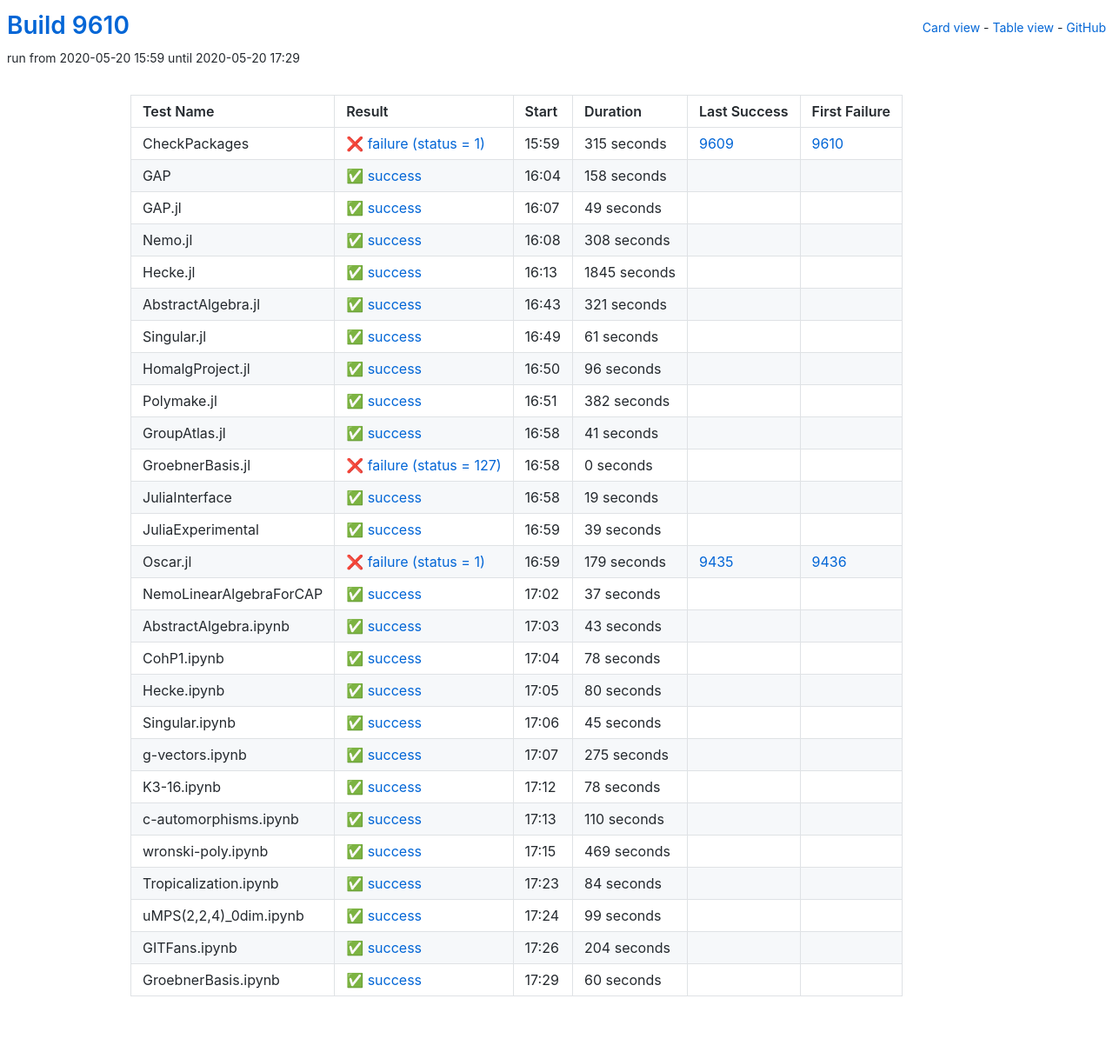
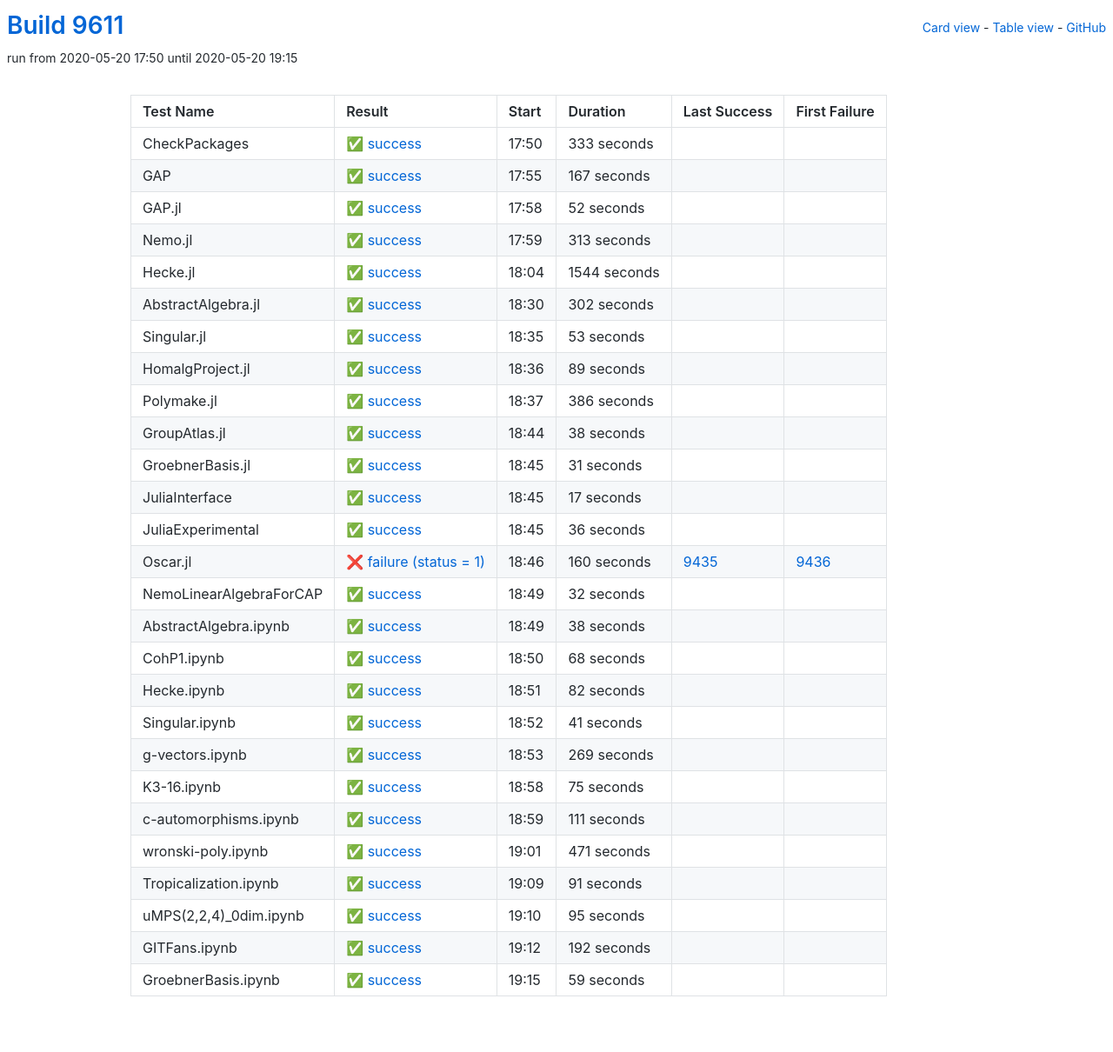
Before and after one commit to oscar-system/oscar-ci-status, a Jekyll site: the page built from table.html, in a window 1280 px wide. Shown: the whole page at 87% size. Built offline with Jekyll 4.4.1, drawn with Linux system fonts in a browser that asks for light colours.

Commit message:
Build 9611

```diff
--- a/_data/ci.yml
+++ b/_data/ci.yml
@@ -1,328 +1,328 @@
-build: 9610
-build_url: https://oscarci.mathematik.uni-kl.de/job/oscar/9610/
+build: 9611
+build_url: https://oscarci.mathematik.uni-kl.de/job/oscar/9611/
 job: oscar
 tests:
-- duration: 315
-  exitcode: 1
-  first_failure: 9610
-  first_failure_url: https://oscarci.mathematik.uni-kl.de/job/oscar/9610/
+- duration: 333
+  exitcode: 0
+  first_failure: false
+  first_failure_url: null
   id: checkpackages
-  last_success: 9609
-  last_success_url: https://oscarci.mathematik.uni-kl.de/job/oscar/9609/
-  log: https://oscarci.mathematik.uni-kl.de/job/oscar/9610/artifact/logs/build-9610/CheckPackages.log
+  last_success: false
+  last_success_url: null
+  log: https://oscarci.mathematik.uni-kl.de/job/oscar/9611/artifact/logs/build-9611/CheckPackages.log
   name: CheckPackages
-  start: 2020-05-20 15:59
-  status: failure
-  success: false
-- duration: 158
+  start: 2020-05-20 17:50
+  status: success
+  success: true
+- duration: 167
   exitcode: 0
   first_failure: false
   first_failure_url: null
   id: gap
   last_success: false
   last_success_url: null
-  log: https://oscarci.mathematik.uni-kl.de/job/oscar/9610/artifact/logs/build-9610/GAP.log
+  log: https://oscarci.mathematik.uni-kl.de/job/oscar/9611/artifact/logs/build-9611/GAP.log
   name: GAP
-  start: 2020-05-20 16:04
+  start: 2020-05-20 17:55
   status: success
   success: true
-- duration: 49
+- duration: 52
   exitcode: 0
   first_failure: false
   first_failure_url: null
   id: gap-jl
   last_success: false
   last_success_url: null
-  log: https://oscarci.mathematik.uni-kl.de/job/oscar/9610/artifact/logs/build-9610/GAP.jl.log
+  log: https://oscarci.mathematik.uni-kl.de/job/oscar/9611/artifact/logs/build-9611/GAP.jl.log
   name: GAP.jl
-  start: 2020-05-20 16:07
+  start: 2020-05-20 17:58
   status: success
   success: true
-- duration: 308
+- duration: 313
   exitcode: 0
   first_failure: false
   first_failure_url: null
   id: nemo-jl
   last_success: false
   last_success_url: null
-  log: https://oscarci.mathematik.uni-kl.de/job/oscar/9610/artifact/logs/build-9610/Nemo.jl.log
+  log: https://oscarci.mathematik.uni-kl.de/job/oscar/9611/artifact/logs/build-9611/Nemo.jl.log
   name: Nemo.jl
-  start: 2020-05-20 16:08
+  start: 2020-05-20 17:59
   status: success
   success: true
-- duration: 1845
+- duration: 1544
   exitcode: 0
   first_failure: false
   first_failure_url: null
   id: hecke-jl
   last_success: false
   last_success_url: null
-  log: https://oscarci.mathematik.uni-kl.de/job/oscar/9610/artifact/logs/build-9610/Hecke.jl.log
+  log: https://oscarci.mathematik.uni-kl.de/job/oscar/9611/artifact/logs/build-9611/Hecke.jl.log
   name: Hecke.jl
-  start: 2020-05-20 16:13
+  start: 2020-05-20 18:04
   status: success
   success: true
-- duration: 321
+- duration: 302
   exitcode: 0
   first_failure: false
   first_failure_url: null
   id: abstractalgebra-jl
   last_success: false
   last_success_url: null
-  log: https://oscarci.mathematik.uni-kl.de/job/oscar/9610/artifact/logs/build-9610/AbstractAlgebra.jl.log
+  log: https://oscarci.mathematik.uni-kl.de/job/oscar/9611/artifact/logs/build-9611/AbstractAlgebra.jl.log
   name: AbstractAlgebra.jl
-  start: 2020-05-20 16:43
+  start: 2020-05-20 18:30
   status: success
   success: true
-- duration: 61
+- duration: 53
   exitcode: 0
   first_failure: false
   first_failure_url: null
   id: singular-jl
   last_success: false
   last_success_url: null
-  log: https://oscarci.mathematik.uni-kl.de/job/oscar/9610/artifact/logs/build-9610/Singular.jl.log
+  log: https://oscarci.mathematik.uni-kl.de/job/oscar/9611/artifact/logs/build-9611/Singular.jl.log
   name: Singular.jl
-  start: 2020-05-20 16:49
+  start: 2020-05-20 18:35
   status: success
   success: true
-- duration: 96
+- duration: 89
   exitcode: 0
   first_failure: false
   first_failure_url: null
   id: homalgproject-jl
   last_success: false
   last_success_url: null
-  log: https://oscarci.mathematik.uni-kl.de/job/oscar/9610/artifact/logs/build-9610/HomalgProject.jl.log
+  log: https://oscarci.mathematik.uni-kl.de/job/oscar/9611/artifact/logs/build-9611/HomalgProject.jl.log
   name: HomalgProject.jl
-  start: 2020-05-20 16:50
+  start: 2020-05-20 18:36
   status: success
   success: true
-- duration: 382
+- duration: 386
   exitcode: 0
   first_failure: false
   first_failure_url: null
   id: polymake-jl
   last_success: false
   last_success_url: null
-  log: https://oscarci.mathematik.uni-kl.de/job/oscar/9610/artifact/logs/build-9610/Polymake.jl.log
+  log: https://oscarci.mathematik.uni-kl.de/job/oscar/9611/artifact/logs/build-9611/Polymake.jl.log
   name: Polymake.jl
-  start: 2020-05-20 16:51
+  start: 2020-05-20 18:37
+  status: success
+  success: true
+- duration: 38
+  exitcode: 0
+  first_failure: false
+  first_failure_url: null
+  id: groupatlas-jl
+  last_success: false
+  last_success_url: null
+  log: https://oscarci.mathematik.uni-kl.de/job/oscar/9611/artifact/logs/build-9611/GroupAtlas.jl.log
+  name: GroupAtlas.jl
+  start: 2020-05-20 18:44
+  status: success
+  success: true
+- duration: 31
+  exitcode: 0
+  first_failure: false
+  first_failure_url: null
+  id: groebnerbasis-jl
+  last_success: false
+  last_success_url: null
+  log: https://oscarci.mathematik.uni-kl.de/job/oscar/9611/artifact/logs/build-9611/GroebnerBasis.jl.log
+  name: GroebnerBasis.jl
+  start: 2020-05-20 18:45
+  status: success
+  success: true
+- duration: 17
+  exitcode: 0
+  first_failure: false
+  first_failure_url: null
+  id: juliainterface
+  last_success: false
+  last_success_url: null
+  log: https://oscarci.mathematik.uni-kl.de/job/oscar/9611/artifact/logs/build-9611/JuliaInterface.log
+  name: JuliaInterface
+  start: 2020-05-20 18:45
+  status: success
+  success: true
+- duration: 36
+  exitcode: 0
+  first_failure: false
+  first_failure_url: null
+  id: juliaexperimental
+  last_success: false
+  last_success_url: null
+  log: https://oscarci.mathematik.uni-kl.de/job/oscar/9611/artifact/logs/build-9611/JuliaExperimental.log
+  name: JuliaExperimental
+  start: 2020-05-20 18:45
+  status: success
+  success: true
+- duration: 160
+  exitcode: 1
+  first_failure: 9436
+  first_failure_url: https://oscarci.mathematik.uni-kl.de/job/oscar/9436/
+  id: oscar-jl
+  last_success: 9435
+  last_success_url: https://oscarci.mathematik.uni-kl.de/job/oscar/9435/
+  log: https://oscarci.mathematik.uni-kl.de/job/oscar/9611/artifact/logs/build-9611/Oscar.jl.log
+  name: Oscar.jl
+  start: 2020-05-20 18:46
+  status: failure
+  success: false
+- duration: 32
+  exitcode: 0
+  first_failure: false
+  first_failure_url: null
+  id: nemolinearalgebraforcap
+  last_success: false
+  last_success_url: null
+  log: https://oscarci.mathematik.uni-kl.de/job/oscar/9611/artifact/logs/build-9611/NemoLinearAlgebraForCAP.log
+  name: NemoLinearAlgebraForCAP
+  start: 2020-05-20 18:49
+  status: success
+  success: true
+- duration: 38
+  exitcode: 0
+  first_failure: false
+  first_failure_url: null
+  id: abstractalgebra-ipynb
+  last_success: false
+  last_success_url: null
+  log: https://oscarci.mathematik.uni-kl.de/job/oscar/9611/artifact/logs/build-9611/AbstractAlgebra.ipynb.log
+  name: AbstractAlgebra.ipynb
+  start: 2020-05-20 18:49
+  status: success
+  success: true
+- duration: 68
+  exitcode: 0
+  first_failure: false
+  first_failure_url: null
+  id: cohp1-ipynb
+  last_success: false
+  last_success_url: null
+  log: https://oscarci.mathematik.uni-kl.de/job/oscar/9611/artifact/logs/build-9611/CohP1.ipynb.log
+  name: CohP1.ipynb
+  start: 2020-05-20 18:50
+  status: success
+  success: true
+- duration: 82
+  exitcode: 0
+  first_failure: false
+  first_failure_url: null
+  id: hecke-ipynb
+  last_success: false
+  last_success_url: null
+  log: https://oscarci.mathematik.uni-kl.de/job/oscar/9611/artifact/logs/build-9611/Hecke.ipynb.log
+  name: Hecke.ipynb
+  start: 2020-05-20 18:51
   status: success
   success: true
 - duration: 41
   exitcode: 0
   first_failure: false
   first_failure_url: null
-  id: groupatlas-jl
-  last_success: false
-  last_success_url: null
-  log: https://oscarci.mathematik.uni-kl.de/job/oscar/9610/artifact/logs/build-9610/GroupAtlas.jl.log
-  name: GroupAtlas.jl
-  start: 2020-05-20 16:58
-  status: success
-  success: true
-- duration: 0
-  exitcode: 127
-  first_failure: false
-  first_failure_url: null
-  id: groebnerbasis-jl
-  last_success: false
-  last_success_url: null
-  log: https://oscarci.mathematik.uni-kl.de/job/oscar/9610/artifact/logs/build-9610/GroebnerBasis.jl.log
-  name: GroebnerBasis.jl
-  start: 2020-05-20 16:58
-  status: failure
-  success: false
-- duration: 19
-  exitcode: 0
-  first_failure: false
-  first_failure_url: null
-  id: juliainterface
-  last_success: false
-  last_success_url: null
-  log: https://oscarci.mathematik.uni-kl.de/job/oscar/9610/artifact/logs/build-9610/JuliaInterface.log
-  name: JuliaInterface
-  start: 2020-05-20 16:58
-  status: success
-  success: true
-- duration: 39
-  exitcode: 0
-  first_failure: false
-  first_failure_url: null
-  id: juliaexperimental
-  last_success: false
-  last_success_url: null
-  log: https://oscarci.mathematik.uni-kl.de/job/oscar/9610/artifact/logs/build-9610/JuliaExperimental.log
-  name: JuliaExperimental
-  start: 2020-05-20 16:59
-  status: success
-  success: true
-- duration: 179
-  exitcode: 1
-  first_failure: 9436
-  first_failure_url: https://oscarci.mathematik.uni-kl.de/job/oscar/9436/
-  id: oscar-jl
-  last_success: 9435
-  last_success_url: https://oscarci.mathematik.uni-kl.de/job/oscar/9435/
-  log: https://oscarci.mathematik.uni-kl.de/job/oscar/9610/artifact/logs/build-9610/Oscar.jl.log
-  name: Oscar.jl
-  start: 2020-05-20 16:59
-  status: failure
-  success: false
-- duration: 37
-  exitcode: 0
-  first_failure: false
-  first_failure_url: null
-  id: nemolinearalgebraforcap
-  last_success: false
-  last_success_url: null
-  log: https://oscarci.mathematik.uni-kl.de/job/oscar/9610/artifact/logs/build-9610/NemoLinearAlgebraForCAP.log
-  name: NemoLinearAlgebraForCAP
-  start: 2020-05-20 17:02
-  status: success
-  success: true
-- duration: 43
-  exitcode: 0
-  first_failure: false
-  first_failure_url: null
-  id: abstractalgebra-ipynb
-  last_success: false
-  last_success_url: null
-  log: https://oscarci.mathematik.uni-kl.de/job/oscar/9610/artifact/logs/build-9610/AbstractAlgebra.ipynb.log
-  name: AbstractAlgebra.ipynb
-  start: 2020-05-20 17:03
-  status: success
-  success: true
-- duration: 78
-  exitcode: 0
-  first_failure: false
-  first_failure_url: null
-  id: cohp1-ipynb
-  last_success: false
-  last_success_url: null
-  log: https://oscarci.mathematik.uni-kl.de/job/oscar/9610/artifact/logs/build-9610/CohP1.ipynb.log
-  name: CohP1.ipynb
-  start: 2020-05-20 17:04
-  status: success
-  success: true
-- duration: 80
-  exitcode: 0
-  first_failure: false
-  first_failure_url: null
-  id: hecke-ipynb
-  last_success: false
-  last_success_url: null
-  log: https://oscarci.mathematik.uni-kl.de/job/oscar/9610/artifact/logs/build-9610/Hecke.ipynb.log
-  name: Hecke.ipynb
-  start: 2020-05-20 17:05
-  status: success
-  success: true
-- duration: 45
-  exitcode: 0
-  first_failure: false
-  first_failure_url: null
   id: singular-ipynb
   last_success: false
   last_success_url: null
-  log: https://oscarci.mathematik.uni-kl.de/job/oscar/9610/artifact/logs/build-9610/Singular.ipynb.log
+  log: https://oscarci.mathematik.uni-kl.de/job/oscar/9611/artifact/logs/build-9611/Singular.ipynb.log
   name: Singular.ipynb
-  start: 2020-05-20 17:06
+  start: 2020-05-20 18:52
   status: success
   success: true
-- duration: 275
+- duration: 269
   exitcode: 0
   first_failure: false
   first_failure_url: null
   id: g-vectors-ipynb
   last_success: false
   last_success_url: null
-  log: https://oscarci.mathematik.uni-kl.de/job/oscar/9610/artifact/logs/build-9610/g-vectors.ipynb.log
+  log: https://oscarci.mathematik.uni-kl.de/job/oscar/9611/artifact/logs/build-9611/g-vectors.ipynb.log
   name: g-vectors.ipynb
-  start: 2020-05-20 17:07
+  start: 2020-05-20 18:53
   status: success
   success: true
-- duration: 78
+- duration: 75
   exitcode: 0
   first_failure: false
   first_failure_url: null
   id: k3-16-ipynb
   last_success: false
   last_success_url: null
-  log: https://oscarci.mathematik.uni-kl.de/job/oscar/9610/artifact/logs/build-9610/K3-16.ipynb.log
+  log: https://oscarci.mathematik.uni-kl.de/job/oscar/9611/artifact/logs/build-9611/K3-16.ipynb.log
   name: K3-16.ipynb
-  start: 2020-05-20 17:12
+  start: 2020-05-20 18:58
   status: success
   success: true
-- duration: 110
+- duration: 111
   exitcode: 0
   first_failure: false
   first_failure_url: null
   id: c-automorphisms-ipynb
   last_success: false
   last_success_url: null
-  log: https://oscarci.mathematik.uni-kl.de/job/oscar/9610/artifact/logs/build-9610/c-automorphisms.ipynb.log
+  log: https://oscarci.mathematik.uni-kl.de/job/oscar/9611/artifact/logs/build-9611/c-automorphisms.ipynb.log
   name: c-automorphisms.ipynb
-  start: 2020-05-20 17:13
+  start: 2020-05-20 18:59
   status: success
   success: true
-- duration: 469
+- duration: 471
   exitcode: 0
   first_failure: false
   first_failure_url: null
   id: wronski-poly-ipynb
   last_success: false
   last_success_url: null
-  log: https://oscarci.mathematik.uni-kl.de/job/oscar/9610/artifact/logs/build-9610/wronski-poly.ipynb.log
+  log: https://oscarci.mathematik.uni-kl.de/job/oscar/9611/artifact/logs/build-9611/wronski-poly.ipynb.log
   name: wronski-poly.ipynb
-  start: 2020-05-20 17:15
+  start: 2020-05-20 19:01
   status: success
   success: true
-- duration: 84
+- duration: 91
   exitcode: 0
   first_failure: false
   first_failure_url: null
   id: tropicalization-ipynb
   last_success: false
   last_success_url: null
-  log: https://oscarci.mathematik.uni-kl.de/job/oscar/9610/artifact/logs/build-9610/Tropicalization.ipynb.log
+  log: https://oscarci.mathematik.uni-kl.de/job/oscar/9611/artifact/logs/build-9611/Tropicalization.ipynb.log
   name: Tropicalization.ipynb
-  start: 2020-05-20 17:23
+  start: 2020-05-20 19:09
   status: success
   success: true
-- duration: 99
+- duration: 95
   exitcode: 0
   first_failure: false
   first_failure_url: null
   id: umps-2-2-4-0dim-ipynb
   last_success: false
   last_success_url: null
-  log: https://oscarci.mathematik.uni-kl.de/job/oscar/9610/artifact/logs/build-9610/uMPS-2-2-4-_0dim.ipynb.log
+  log: https://oscarci.mathematik.uni-kl.de/job/oscar/9611/artifact/logs/build-9611/uMPS-2-2-4-_0dim.ipynb.log
   name: uMPS(2,2,4)_0dim.ipynb
-  start: 2020-05-20 17:24
+  start: 2020-05-20 19:10
   status: success
   success: true
-- duration: 204
+- duration: 192
   exitcode: 0
   first_failure: false
   first_failure_url: null
   id: gitfans-ipynb
   last_success: false
   last_success_url: null
-  log: https://oscarci.mathematik.uni-kl.de/job/oscar/9610/artifact/logs/build-9610/GITFans.ipynb.log
+  log: https://oscarci.mathematik.uni-kl.de/job/oscar/9611/artifact/logs/build-9611/GITFans.ipynb.log
   name: GITFans.ipynb
-  start: 2020-05-20 17:26
+  start: 2020-05-20 19:12
   status: success
   success: true
-- duration: 60
+- duration: 59
   exitcode: 0
   first_failure: false
   first_failure_url: null
   id: groebnerbasis-ipynb
   last_success: false
   last_success_url: null
-  log: https://oscarci.mathematik.uni-kl.de/job/oscar/9610/artifact/logs/build-9610/GroebnerBasis.ipynb.log
+  log: https://oscarci.mathematik.uni-kl.de/job/oscar/9611/artifact/logs/build-9611/GroebnerBasis.ipynb.log
   name: GroebnerBasis.ipynb
-  start: 2020-05-20 17:29
+  start: 2020-05-20 19:15
   status: success
   success: true
```
Also changed, not shown: README.md.
